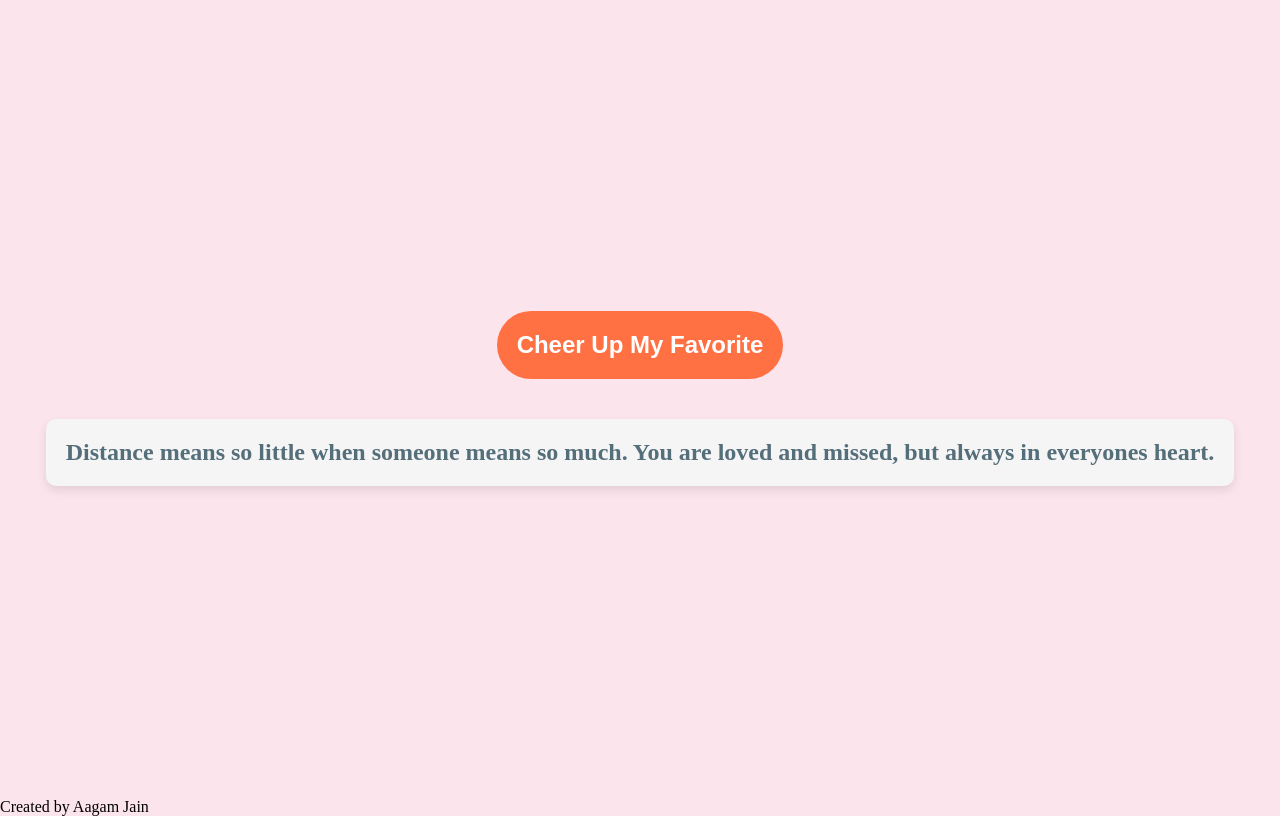
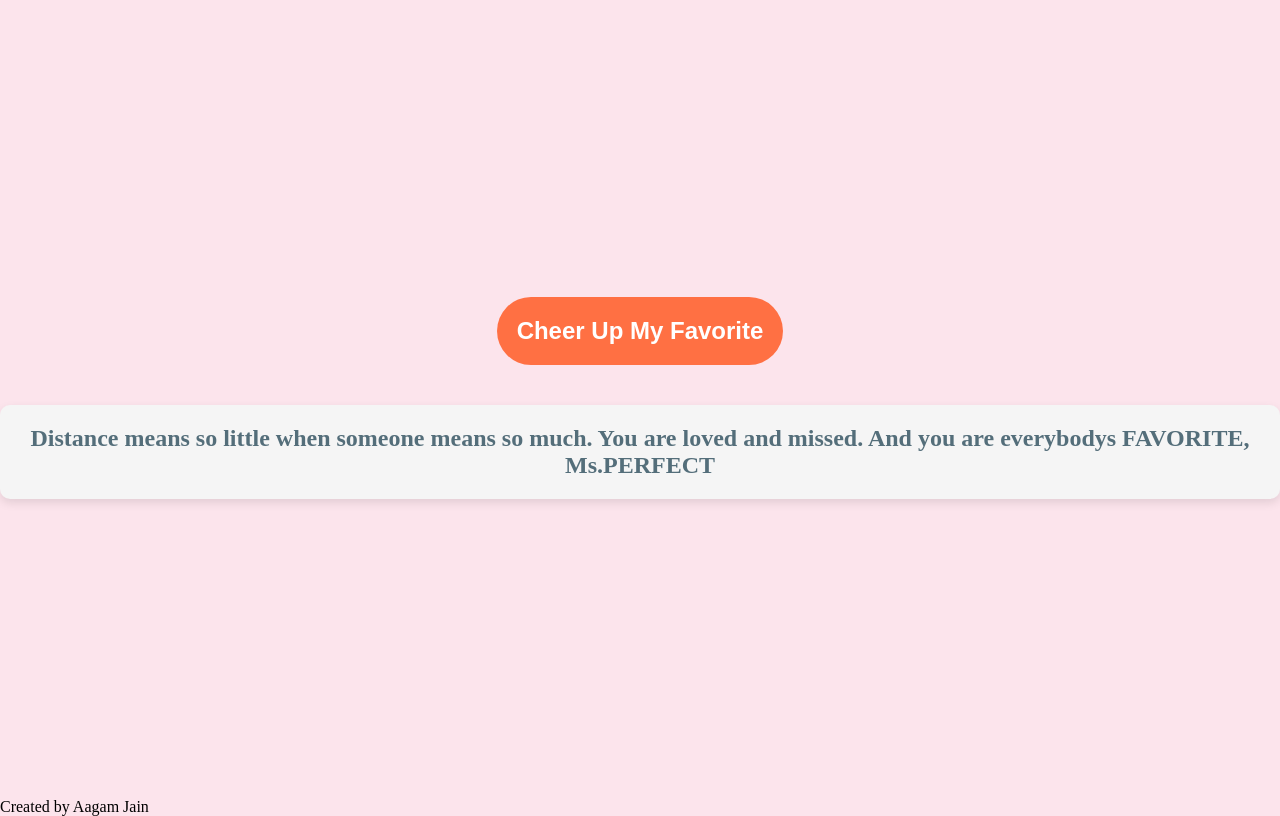
Before and after one commit to or-bta/CHEER-UP, a plain HTML site: page index.html in a window 1280 px wide. Both pictures are taken after a click on the button "Cheer Up My Favorite". Shown: the part 98-914 px from the top of the page. Drawn offline with Linux system fonts and the light colour scheme.

Commit message:
Update index.html

```diff
--- a/index.html
+++ b/index.html
@@ -13,7 +13,7 @@
   <div class="container">
     <button id="cheer-up-button">Cheer Up My Favorite</button>
     <div id="cheer-up-message" class="hidden">
-      <p>Distance means so little when someone means so much. You are loved and missed, but always in everyones heart.</p>
+      <p>Distance means so little when someone means so much. You are loved and missed. And you are everybodys FAVORITE, Ms.PERFECT</p>
     </div>
   </div>
 
```
